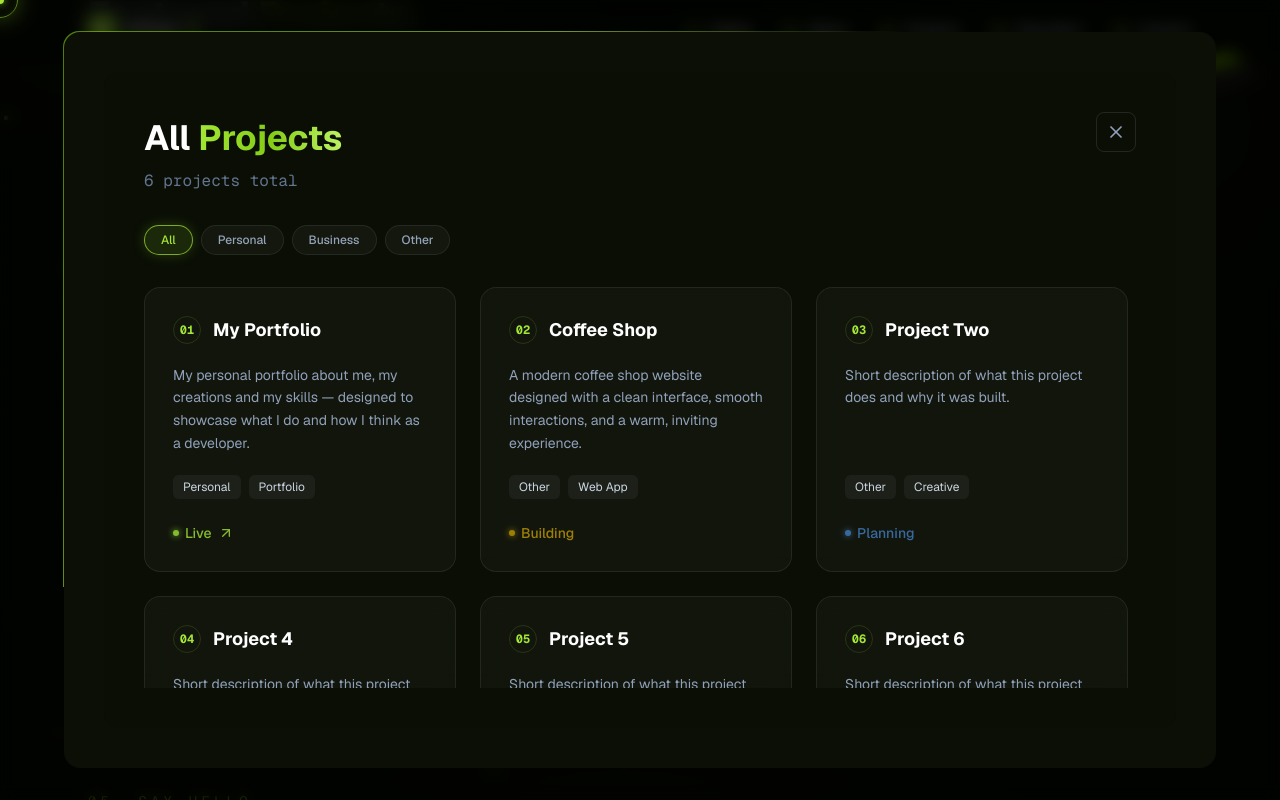
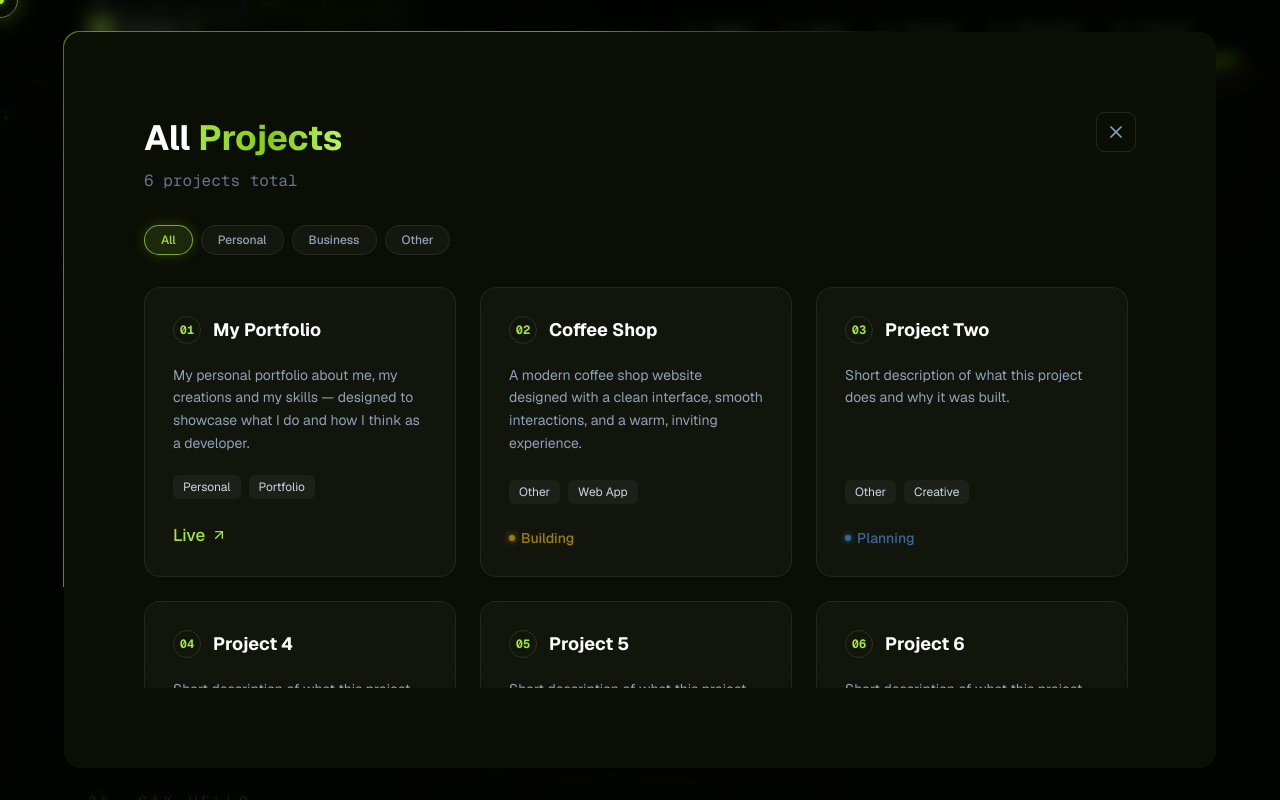
Before and after one commit to Muhamad-Afraz/afrazcreates, a Next.js app: page / in a window 1280 px wide. Both pictures are taken after a click on the button "View More". Built offline with nearby package versions, Linux system fonts and the light colour scheme.

Commit message:
Error fix: Deployment 4

```diff
--- a/components/ProjectModal.tsx
+++ b/components/ProjectModal.tsx
@@ -73,30 +73,21 @@ function GlowCard({
 
         <div className="mt-6 flex items-center gap-5">
           {project.status === "live" && project.live && (
-            <a
-              href={project.live}
-              target="_blank"
-              rel="noreferrer"
-              onClick={(e) => e.stopPropagation()}
-              className="inline-flex items-center gap-1.5 text-sm font-medium text-primary opacity-80 transition-all duration-300 hover:opacity-100 hover:drop-shadow-[0_0_8px_rgba(163,230,53,0.5)]"
+            <span
+              className="inline-flex items-center gap-1.5 text-[17px] font-medium text-primary"
             >
-              <span className="h-1.5 w-1.5 rounded-full bg-primary shadow-[0_0_6px_#a3e635]" />
               Live
               <ArrowUpRightIcon className="h-4 w-4" />
-            </a>
+            </span>
           )}
           {project.status === "building" && project.live && (
-            <a
-              href={project.live}
-              target="_blank"
-              rel="noreferrer"
-              onClick={(e) => e.stopPropagation()}
-              className="inline-flex items-center gap-1.5 text-sm font-medium text-yellow-400 opacity-80 transition-all duration-300 hover:opacity-100"
+            <span
+              className="inline-flex items-center gap-1.5 text-sm font-medium text-yellow-400 opacity-80"
             >
               <span className="h-1.5 w-1.5 rounded-full bg-yellow-400 shadow-[0_0_6px_#facc15]" />
               Building
               <ArrowUpRightIcon className="h-4 w-4" />
-            </a>
+            </span>
           )}
           {project.status === "building" && !project.live && (
             <span className="inline-flex items-center gap-1.5 text-sm font-medium text-yellow-400 opacity-60">
```
